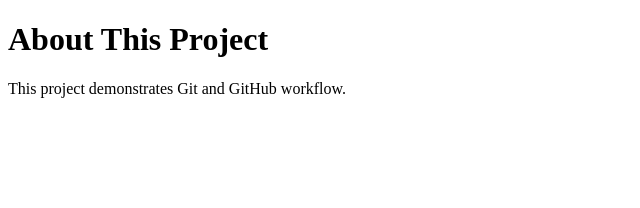
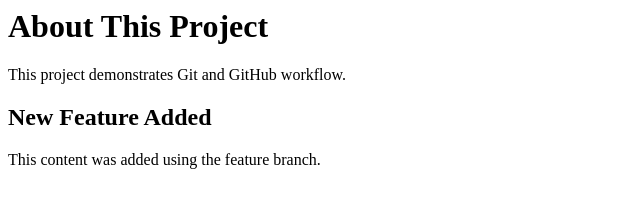
Before and after one commit to Manvetha/Git-GitHub-Assignment, a plain HTML site: page about.html in a window 1280 px wide. Shown: the whole page, without its empty margins (0-640 px from the left). Drawn offline with Linux system fonts and the light colour scheme.

Commit message:
Added new feature to about page

```diff
--- a/about.html
+++ b/about.html
@@ -1,13 +1,7 @@
-<!DOCTYPE html>
-<html>
-
-<head>
-    <title>About Me</title>
-</head>
-
 <body>
     <h1>About This Project</h1>
     <p>This project demonstrates Git and GitHub workflow.</p>
+
+    <h2>New Feature Added</h2>
+    <p>This content was added using the feature branch.</p>
 </body>
-
-</html>
```
